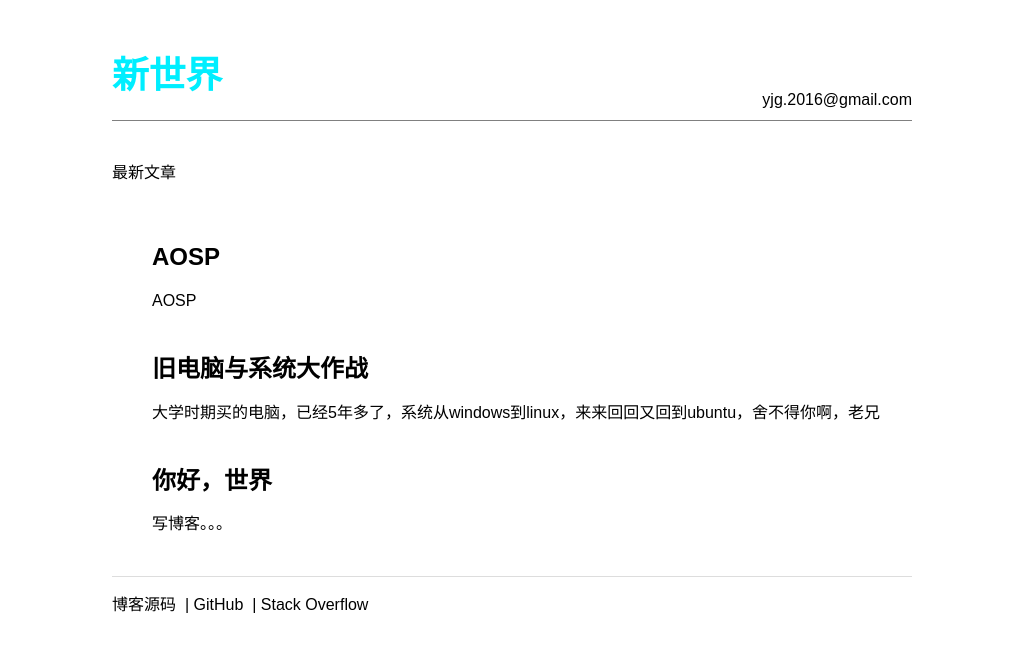
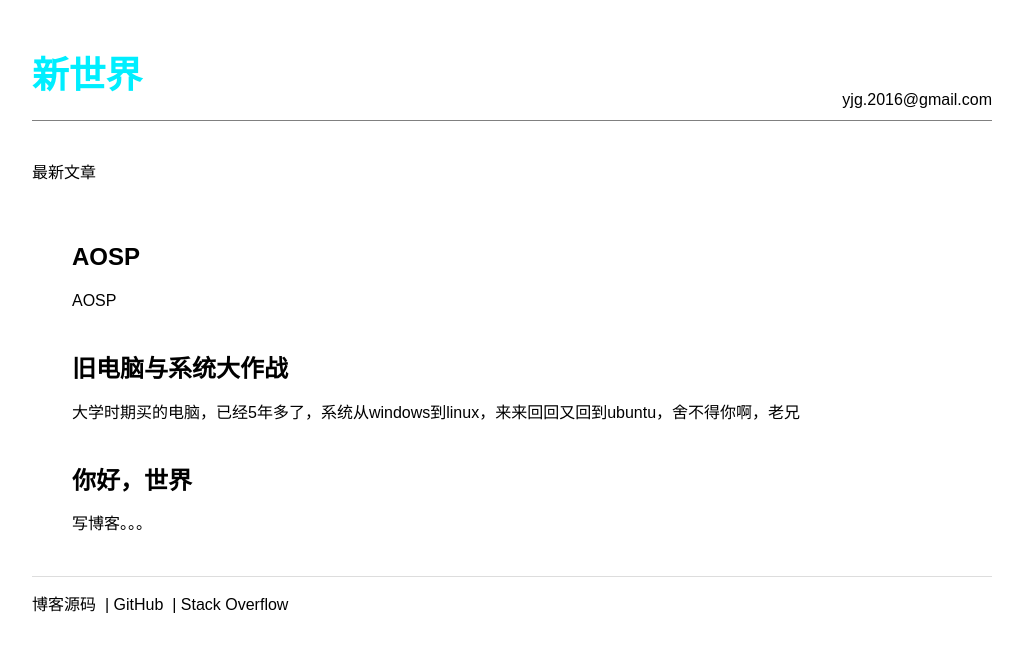
Before and after one commit to leongithub/blog, a Jekyll site: the page built from index.html, in a window 1280 px wide. Shown: the top 652 px of the page, without its empty margins (128-1151 px from the left). Built offline with Jekyll 4.4.1, drawn with Linux system fonts in a browser that asks for light colours.

Commit message:
调整样式
调整宽度

```diff
--- a/css/default.css
+++ b/css/default.css
@@ -17,7 +17,7 @@ a:hover {
 
 .site {
 	line-height: 1.5em;
-	width: 50em;
+	width: 60em;
 	margin: auto;
 
 }
```
